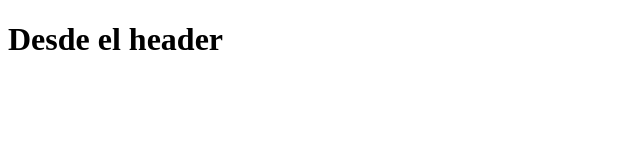
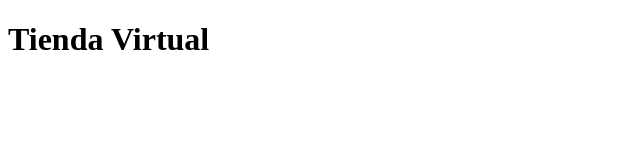
Before and after one commit to efectoTam/react-basicos, a React (Create React App) app: page / in a window 1280 px wide. Shown: the top 160 px of the page, without its empty margins (0-640 px from the left). Built offline with nearby package versions, Linux system fonts and the light colour scheme.

Commit message:
jsx basics

```diff
--- a/src/components/Header.jsx
+++ b/src/components/Header.jsx
@@ -2,7 +2,7 @@ import React from 'react';
 
 function Header() {
   return (
-    <h1>Desde el header</h1>
+    <h1 id="encabezado" className="encabezado">Tienda Virtual</h1>
   )
 }
 
```
